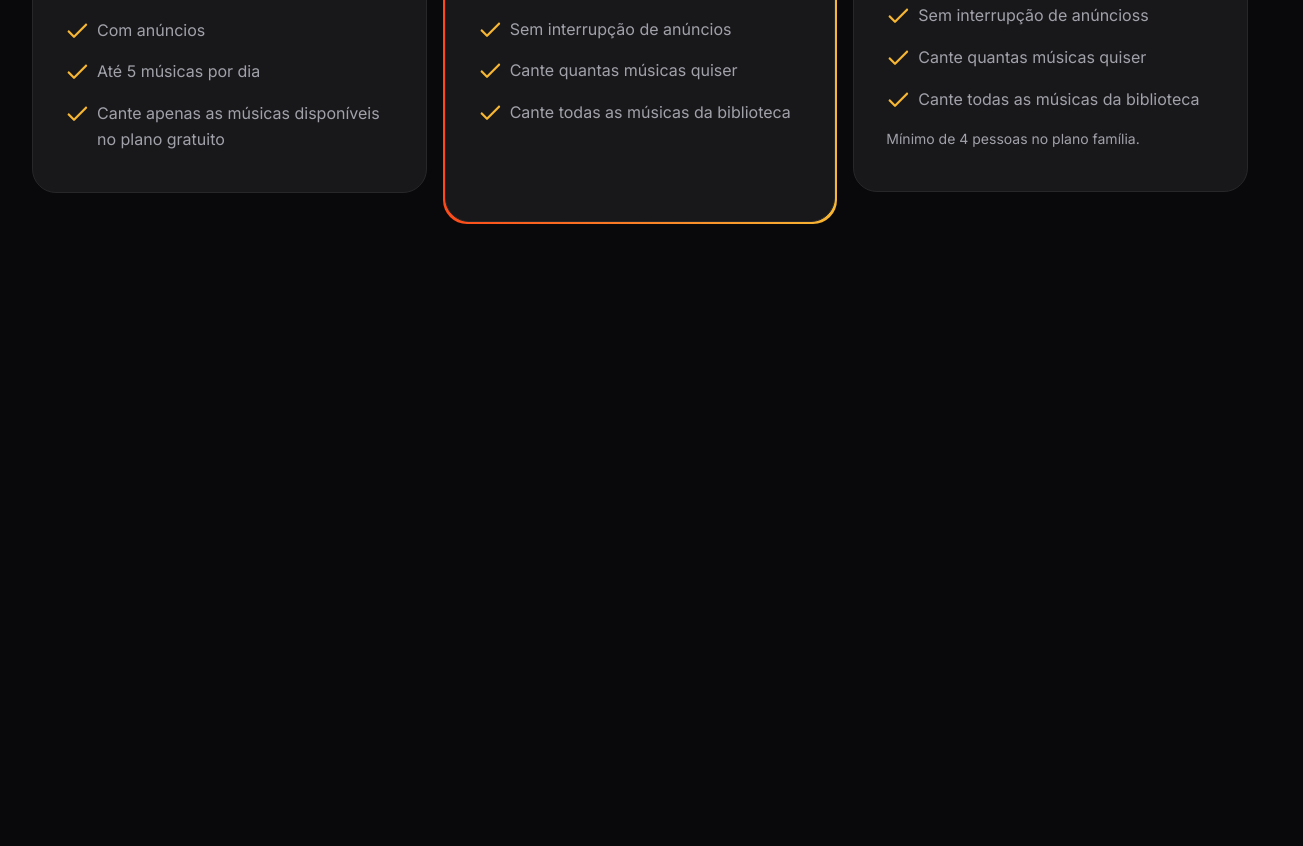
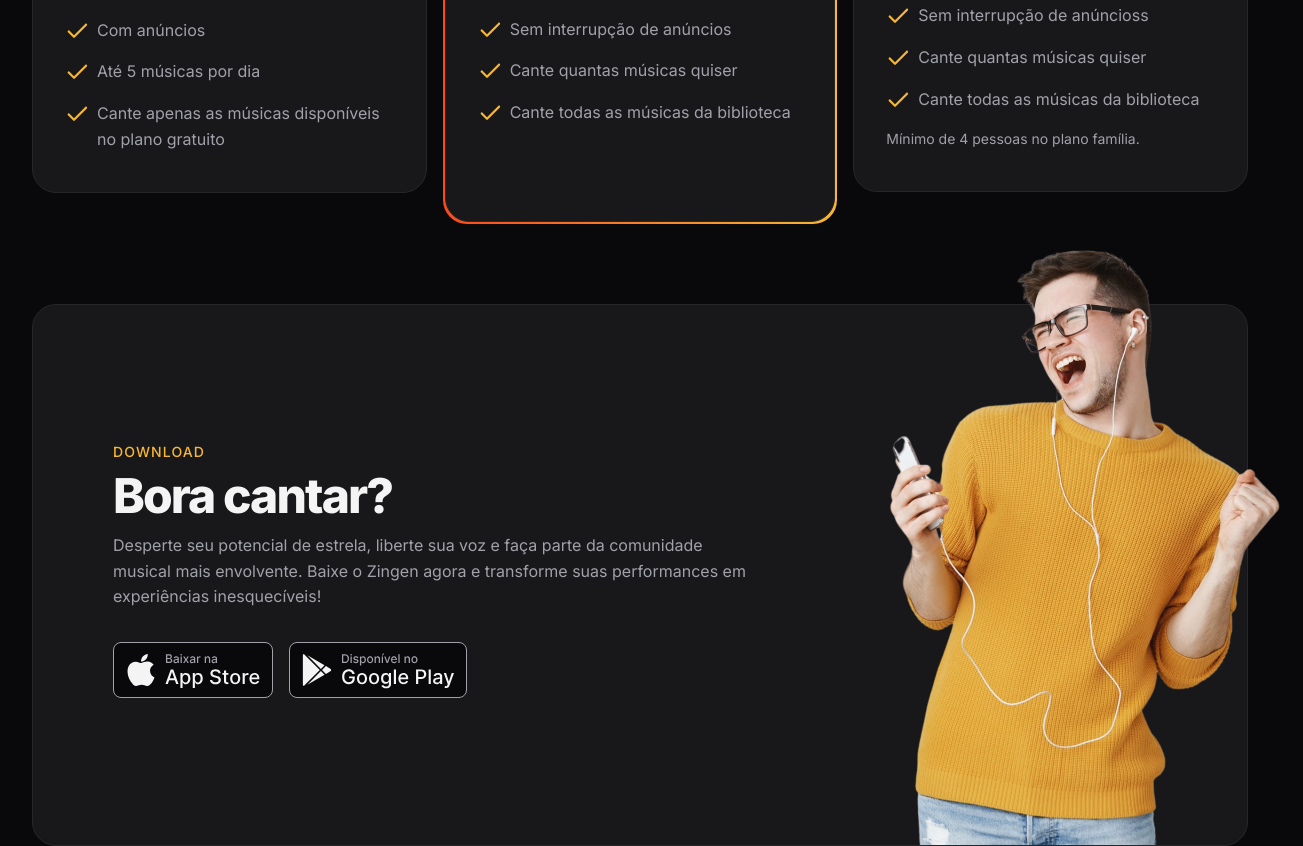
Before and after one commit to robiyoung/zingen, a plain HTML site: page index.html in a window 1280 px wide. Shown: the part 3147-3993 px from the top of the page, 1303 px wide, since content can reach past the window. Before the commit the page ends 3451 px from the top, so only its background shows below. Drawn offline with Linux system fonts and the light colour scheme.

Commit message:
seção download

```diff
--- a/index.html
+++ b/index.html
@@ -185,5 +185,34 @@
         </div>
       </div>
     </section>
+
+    <section id="download">
+      <div class="container py-lx">
+        <div class="card px-lg even-columns items-center">
+          <div>
+            <header>
+              <strong>Download</strong>
+              <h2>Bora cantar?</h2>
+            </header>
+            <p>
+              Desperte seu potencial de estrela, liberte sua voz e faça parte da
+              comunidade musical mais envolvente. Baixe o Zingen agora e
+              transforme suas performances em experiências inesquecíveis!
+            </p>
+
+            <div class="buttons flex gap-1">
+              <a href="#">
+                <img src="assets/btn-app-store.svg" alt="Baixar na apple store"
+              /></a>
+              <a href="#"><img src="assets/btn-play-store.svg" alt="" /></a>
+            </div>
+          </div>
+          <img
+            src="assets/rapaz-ouvindo-musica.png"
+            alt="Baixar na play store"
+          />
+        </div>
+      </div>
+    </section>
   </body>
 </html>
--- /dev/null
+++ b/styles/download.css
@@ -0,0 +1,32 @@
+#download {
+    .card {
+        padding: 3rem 1.5rem 15rem;
+        position: relative;
+
+        & > img {
+            width: 15.5rem;
+            position: absolute;
+            bottom: 0;
+            right: -3.5rem;
+        }
+    }
+
+    .buttons {
+        flex-wrap: wrap;
+        margin-top: 2rem;
+    }
+
+    @media (width >= 80em) {
+        .card {
+            padding: 8.75rem 5rem;
+
+            & > div {
+                max-width: 40rem;
+            }
+
+            & > img {
+                width: 29.125rem;
+            }
+        }
+    }
+}
--- a/styles/global.css
+++ b/styles/global.css
@@ -49,6 +49,7 @@ html {
     font-size: var(--fs-base);
     line-height: 1.6;
     color: var(--text-color-primary);
+    overflow-x: hidden;
 }
 
 body {
--- a/styles/index.css
+++ b/styles/index.css
@@ -9,3 +9,4 @@
 @import url(cards.css);
 @import url(features.css) (width >= 80rem);
 @import url(pricing.css);
+@import url(download.css);
```
Also changed, not shown: assets/btn-app-store.svg (added), assets/btn-play-store.svg (added), assets/rapaz-ouvindo-musica.png (renamed from assets/rapaz-ouvindo-musica-com-fones-de-ouvido-e-cantando-no-aplicativo-de-karaoke-removebg 1.png).
